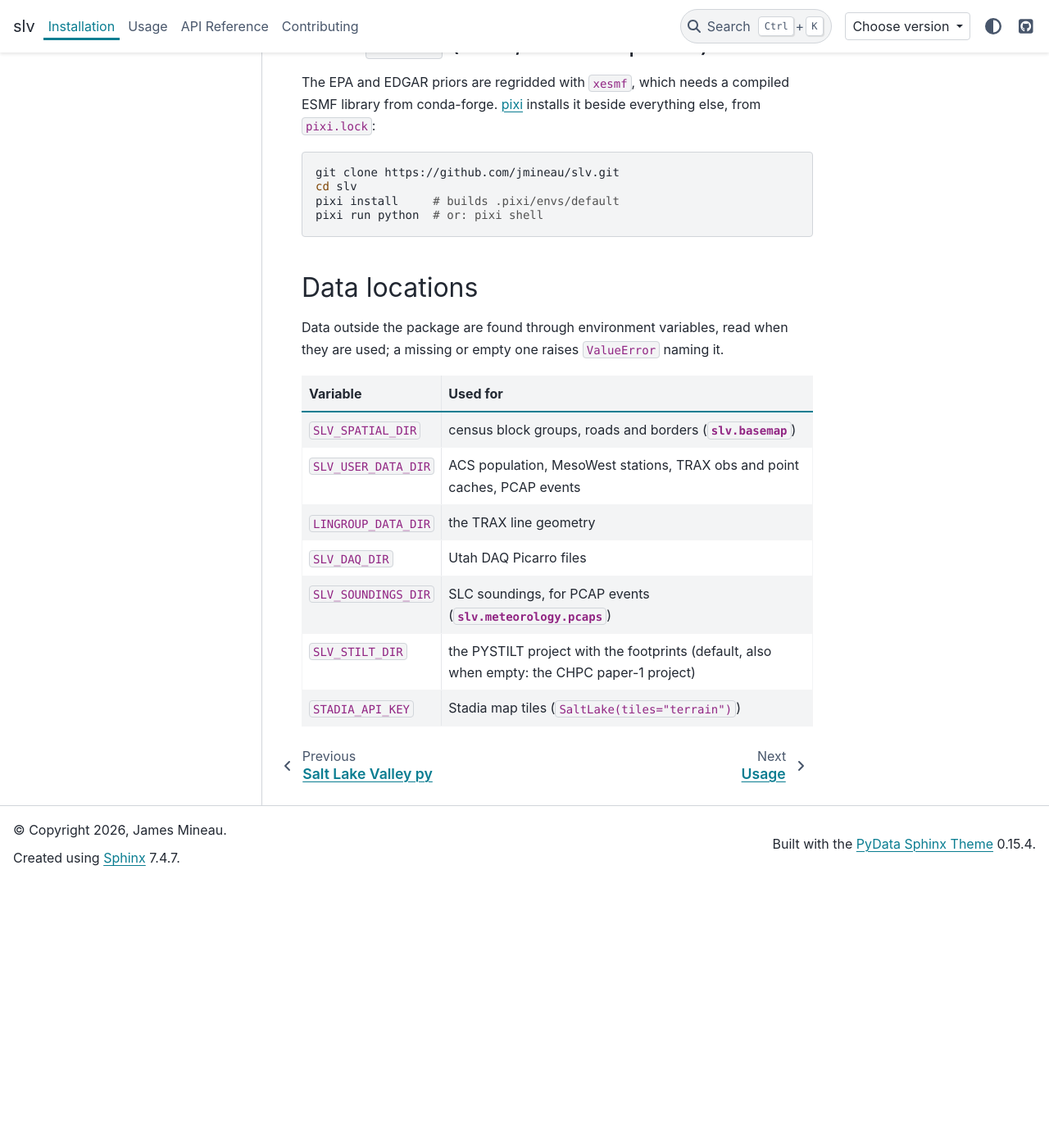
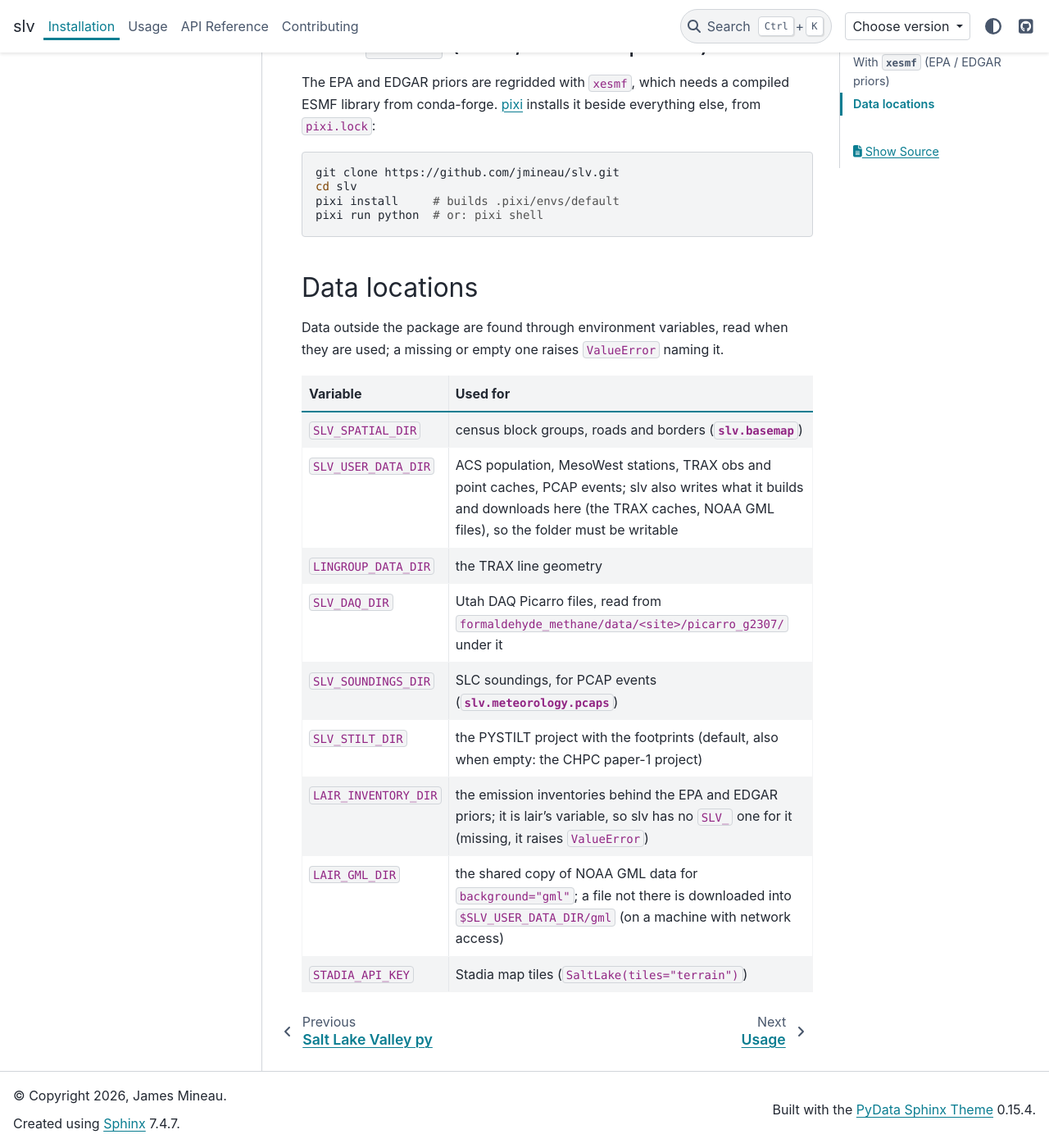
Before and after one commit to jmineau/slv, a Sphinx documentation site: the page built from docs/installation.rst, in a window 1280 px wide and 1400 px high, scrolled down 543 px. Shown: the whole window at 82% size. Built offline with Sphinx 7.4.7 and the PyData theme 0.15.4, drawn with Linux system fonts in a browser that asks for light colours; before the commit the page ends 1618 px from its top, so only the background shows below that.

Commit message:
docs: list the environment variables the inversion reads and fix the DAQ example (#72)
The inversion's EPA and EDGAR priors read $LAIR_INVENTORY_DIR (lair's variable) and
background="gml" reads $LAIR_GML_DIR, neither of which the Data locations table named.
SLV_USER_DATA_DIR is also where slv writes its caches, so it must be writable, and
SLV_DAQ_DIR is the folder with formaldehyde_methane/data/<site>/... under it. The
get_data_dir docstring example pointed SLV_DAQ_DIR at a ".../DAQ/processed" folder that
slv does not read.

```diff
--- a/docs/installation.rst
+++ b/docs/installation.rst
@@ -46,14 +46,23 @@
    * - ``SLV_SPATIAL_DIR``
      - census block groups, roads and borders (:mod:`slv.basemap`)
    * - ``SLV_USER_DATA_DIR``
-     - ACS population, MesoWest stations, TRAX obs and point caches, PCAP events
+     - ACS population, MesoWest stations, TRAX obs and point caches, PCAP events; slv also
+       writes what it builds and downloads here (the TRAX caches, NOAA GML files), so the
+       folder must be writable
    * - ``LINGROUP_DATA_DIR``
      - the TRAX line geometry
    * - ``SLV_DAQ_DIR``
-     - Utah DAQ Picarro files
+     - Utah DAQ Picarro files, read from ``formaldehyde_methane/data/<site>/picarro_g2307/``
+       under it
    * - ``SLV_SOUNDINGS_DIR``
      - SLC soundings, for PCAP events (:mod:`slv.meteorology.pcaps`)
    * - ``SLV_STILT_DIR``
      - the PYSTILT project with the footprints (default, also when empty: the CHPC paper-1 project)
+   * - ``LAIR_INVENTORY_DIR``
+     - the emission inventories behind the EPA and EDGAR priors; it is lair's variable,
+       so slv has no ``SLV_`` one for it (missing, it raises ``ValueError``)
+   * - ``LAIR_GML_DIR``
+     - the shared copy of NOAA GML data for ``background="gml"``; a file not there is
+       downloaded into ``$SLV_USER_DATA_DIR/gml`` (on a machine with network access)
    * - ``STADIA_API_KEY``
      - Stadia map tiles (``SaltLake(tiles="terrain")``)
--- a/src/slv/__init__.py
+++ b/src/slv/__init__.py
@@ -23,7 +23,7 @@
     This calls ``lair.config.get_data_dir`` (imported on the call, so
     ``import slv`` stays light). Set the variable in your shell profile, e.g.::
 
-        export SLV_DAQ_DIR=/path/to/SLV/data/DAQ/processed
+        export SLV_DAQ_DIR=/path/to/DAQ
 
     Parameters
     ----------
```
